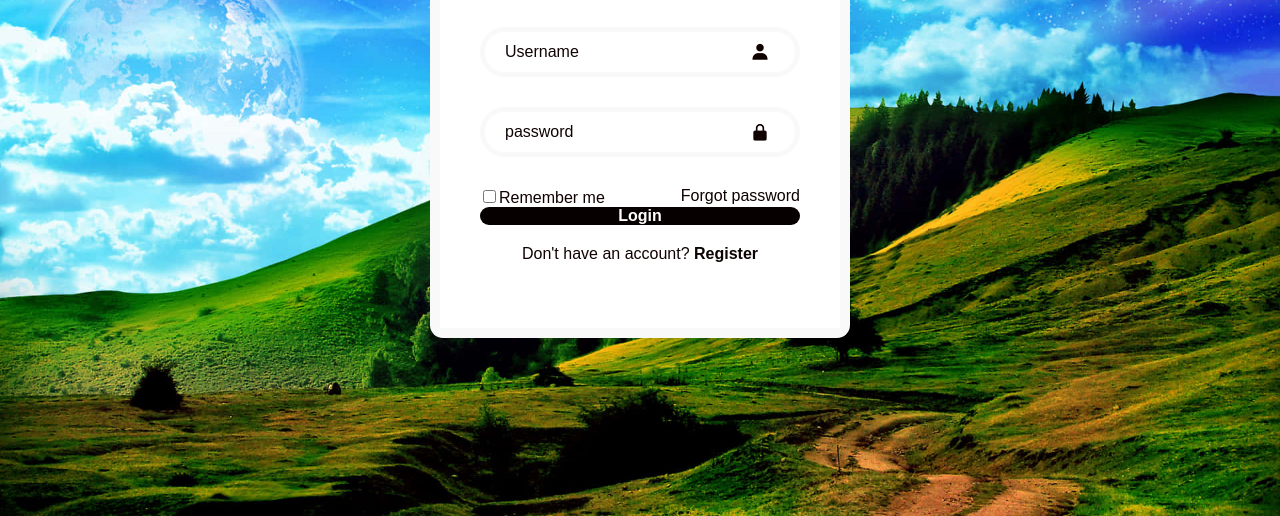
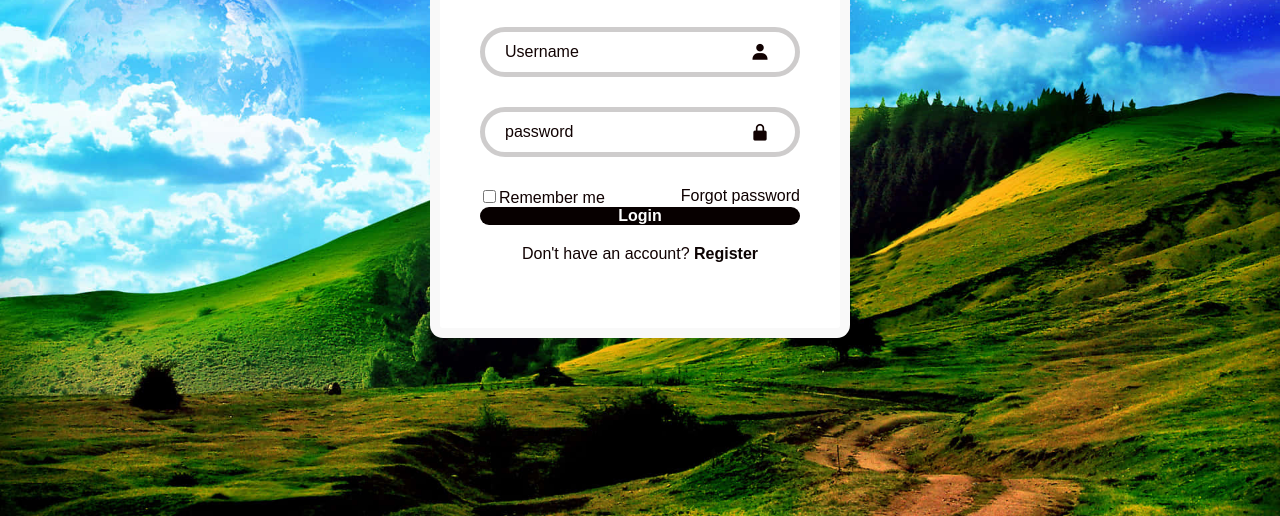
Before and after one commit to Aburgt/benutech, a plain HTML site: page form.html in a window 1280 px wide. Shown: the part 284-800 px from the top of the page. Drawn offline with nearby package versions, Linux system fonts and the light colour scheme.

Commit message:
first commit

```diff
--- a/form.css
+++ b/form.css
@@ -39,7 +39,7 @@ body{
     background: transparent;
     border: none;
     outline: none;
-    border: 5px solid rgba(225, 225, 225, 0.2);
+    border: 5px solid rgba(12, 2, 2, 0.2);
     border-radius: 30px;
     font-size: 16px;
     color: #fff;
```
